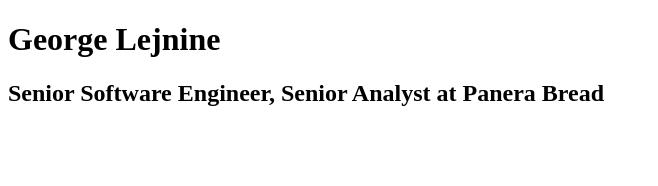
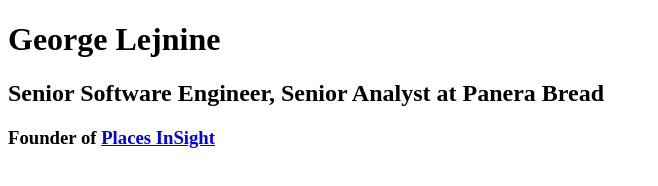
Before and after one commit to GeorgeL9/GeorgeL9.github.io, a plain HTML site: page index.html in a window 1280 px wide. Shown: the whole page, without its empty margins (0-658 px from the left). Drawn offline with Linux system fonts and the light colour scheme.

Commit message:
Update index.html

```diff
--- a/index.html
+++ b/index.html
@@ -9,5 +9,5 @@
           content="Senior Software Engineer, Senior Analyst at Panera Bread">
     <h1>George Lejnine</h1>
     <h2>Senior Software Engineer, Senior Analyst at Panera Bread</h2>
-    <h3>
+    <h3>Founder of <a href="https://placesinsight.com">Places InSight</a></h3>
 </html>
```
